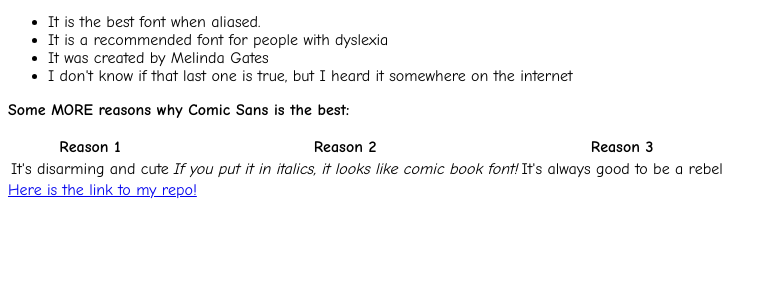
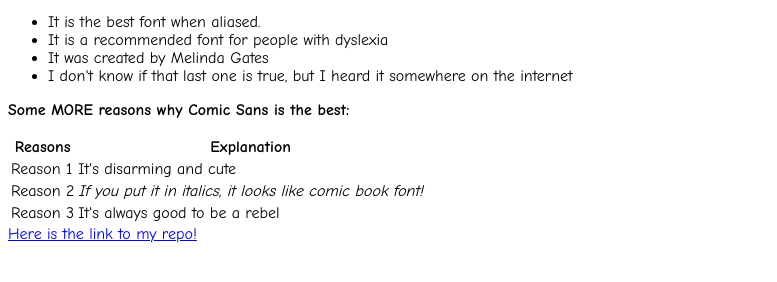
Before and after one commit to Justin-Nilsen/Justin-Nilsen.github.io, a plain HTML site: page index.html in a window 1280 px wide. Shown: the part 454-736 px from the top of the page, without its empty margins (0-777 px from the left). Drawn offline with Linux system fonts and the light colour scheme.

Commit message:
Fixed the table

```diff
--- a/index.html
+++ b/index.html
@@ -21,14 +21,20 @@
 	<h3>Some MORE reasons why Comic Sans is the best:</h3>
 	<table>
   <tr>
-    <th>Reason 1</th>
-    <th>Reason 2</th>
-	  <th>Reason 3</th>
+    <th>Reasons</th>
+    <th>Explanation</th>
   </tr>
   <tr>
-    <td>It's disarming and cute</td>
-    <td><i>If you put it in italics, it looks like comic book font!</i></td>
-    <td>It's always good to be a rebel</td>
+	  <td>Reason 1</td>
+	  <td>It's disarming and cute</td>
+  </tr>
+  <tr>
+	  <td>Reason 2</td>
+    	  <td><i>If you put it in italics, it looks like comic book font!</i></td>
+  </tr>
+  <tr>
+	  <td>Reason 3</td>
+	  <td>It's always good to be a rebel</td>
   </tr>
 </table>
 	<a href="https://github.com/Justin-Nilsen/Justin-Nilsen.github.io">Here is the link to my repo!</a>
```
